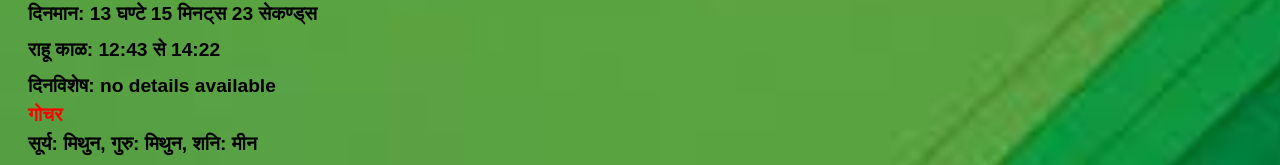
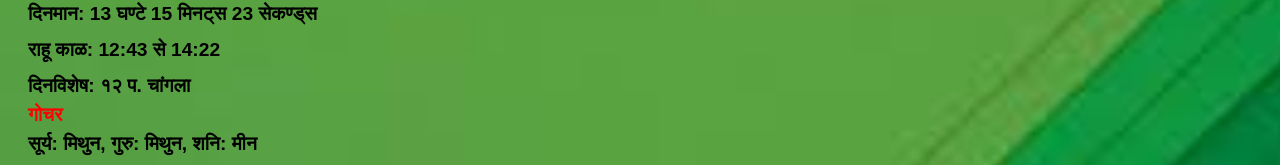
Before and after one commit to pisces0009/MeeraJyotish, a website: page panchang.html in a window 1280 px wide. Shown: the part 450-615 px from the top of the page. Drawn offline with Linux system fonts and the light colour scheme.

Commit message:
Update panchang.html

```diff
--- a/panchang.html
+++ b/panchang.html
@@ -179,7 +179,7 @@
         <div class="panchang-detail"><strong>राशी: कन्या</strong></div>
         <div class="panchang-detail"><strong>दिनमान: 13 घण्टे 15 मिनट्स 23 सेकण्ड्स</strong></div>
         <div class="panchang-detail"><strong>राहू काळ: 12:43 से 14:22</strong></div>
-        <div class="panchang-detail"><strong>दिनविशेष: no details available</strong></div>
+        <div class="panchang-detail"><strong>दिनविशेष: १२ प. चांगला</strong></div>
         <div class="additional-text"><strong>गोचर</strong></div>
         <div class="panchang-detail"><strong>सूर्य: मिथुन</strong><strong>, गुरु: मिथुन</strong><strong>, शनि: मीन</strong></div></div>
 
```
